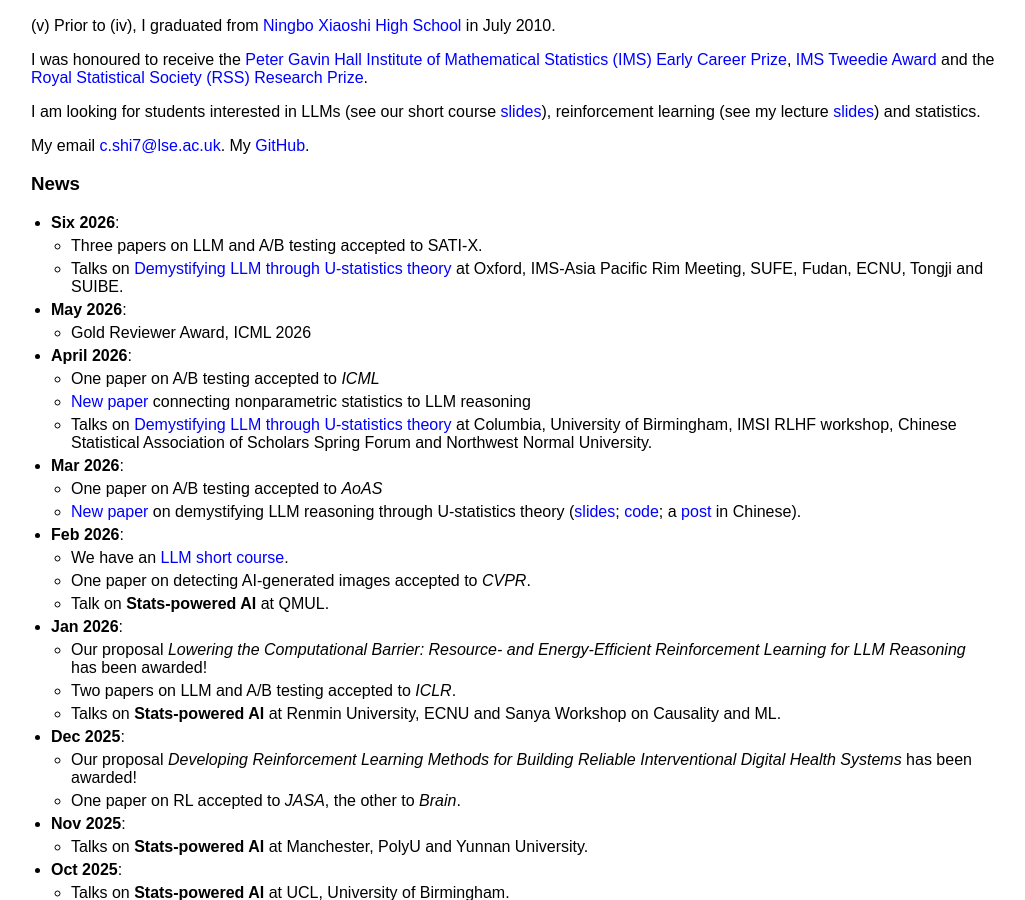
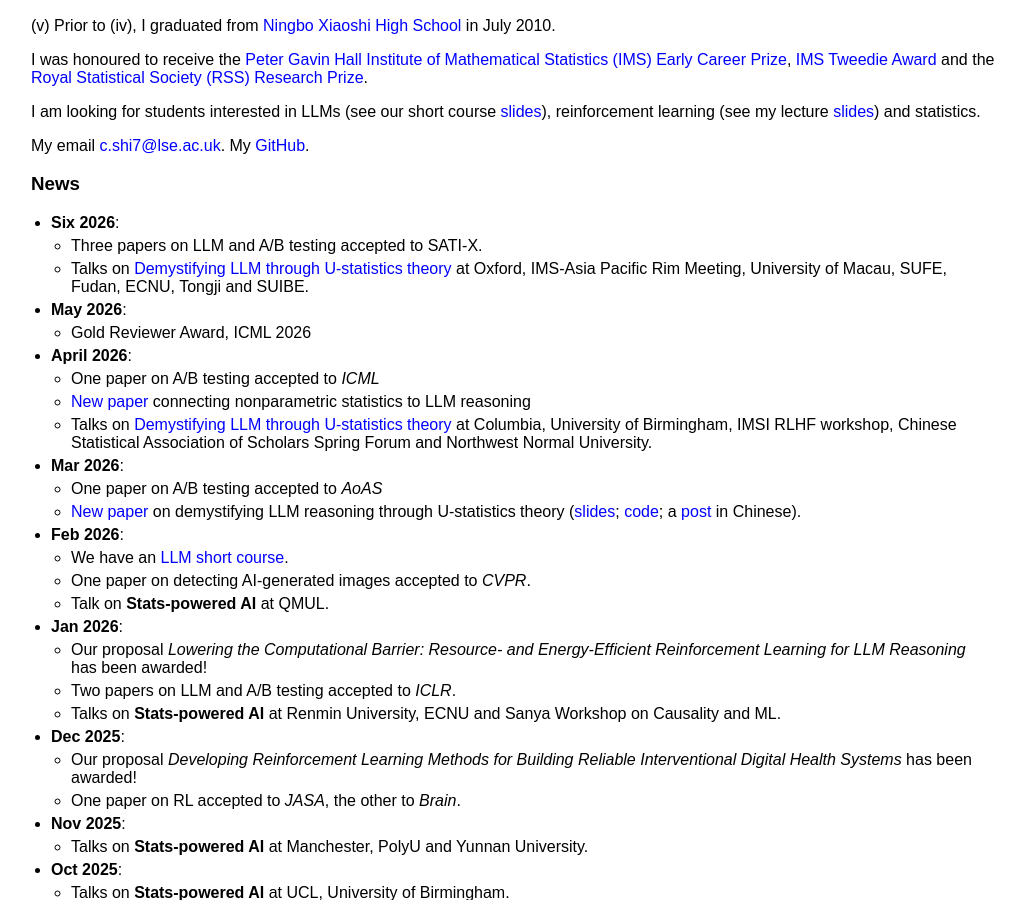
Before and after one commit to callmespring/callmespring.github.io, a Jekyll site: the page built from index.md, in a window 1280 px wide and 900 px high, scrolled down 1027 px. Shown: the whole window, without its empty margins (109-1134 px from the left). Built offline with Jekyll 4.4.1, drawn with Linux system fonts in a browser that asks for light colours.

Commit message:
Update index.md

```diff
--- a/index.md
+++ b/index.md
@@ -29,7 +29,7 @@
 ### News
 - **Six 2026**:
   * Three papers on LLM and A/B testing accepted to SATI-X.
-  * Talks on [Demystifying LLM through U-statistics theory](./slides/GRPO.pdf) at Oxford, IMS-Asia Pacific Rim Meeting, SUFE, Fudan, ECNU, Tongji and SUIBE.
+  * Talks on [Demystifying LLM through U-statistics theory](./slides/GRPO.pdf) at Oxford, IMS-Asia Pacific Rim Meeting, University of Macau, SUFE, Fudan, ECNU, Tongji and SUIBE.
 - **May 2026**:
   * Gold Reviewer Award, ICML 2026
 - **April 2026**:
```
